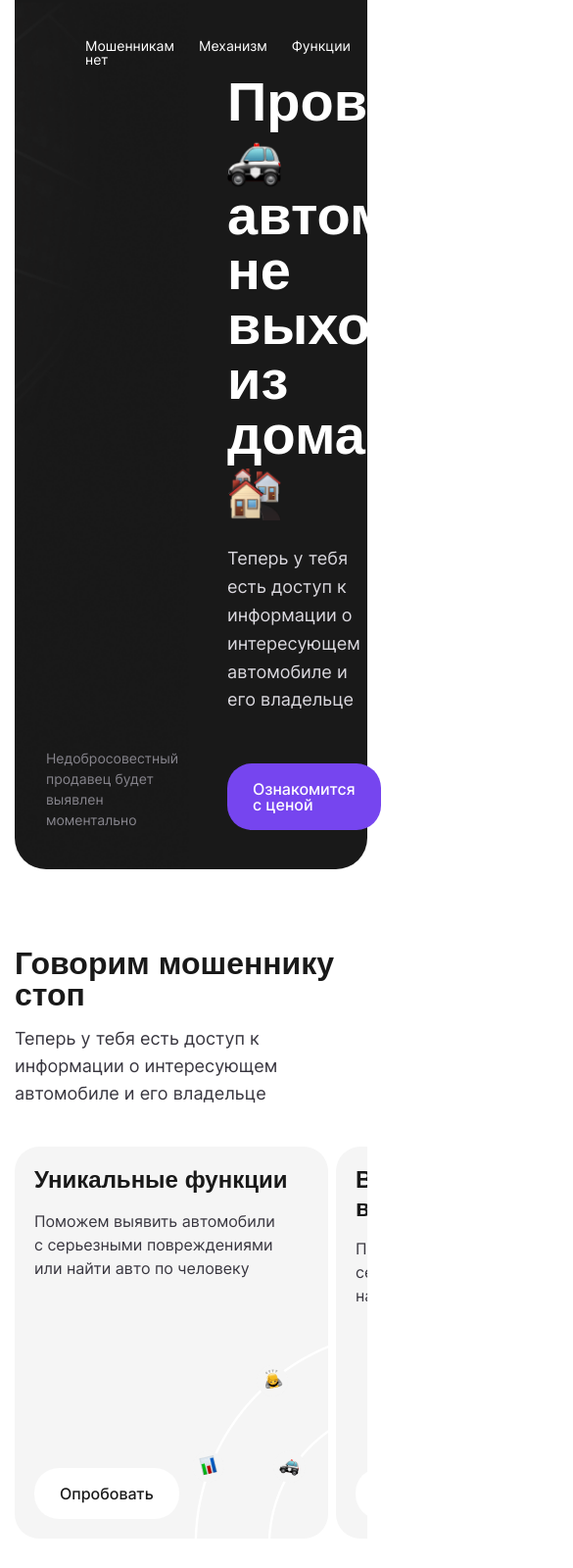
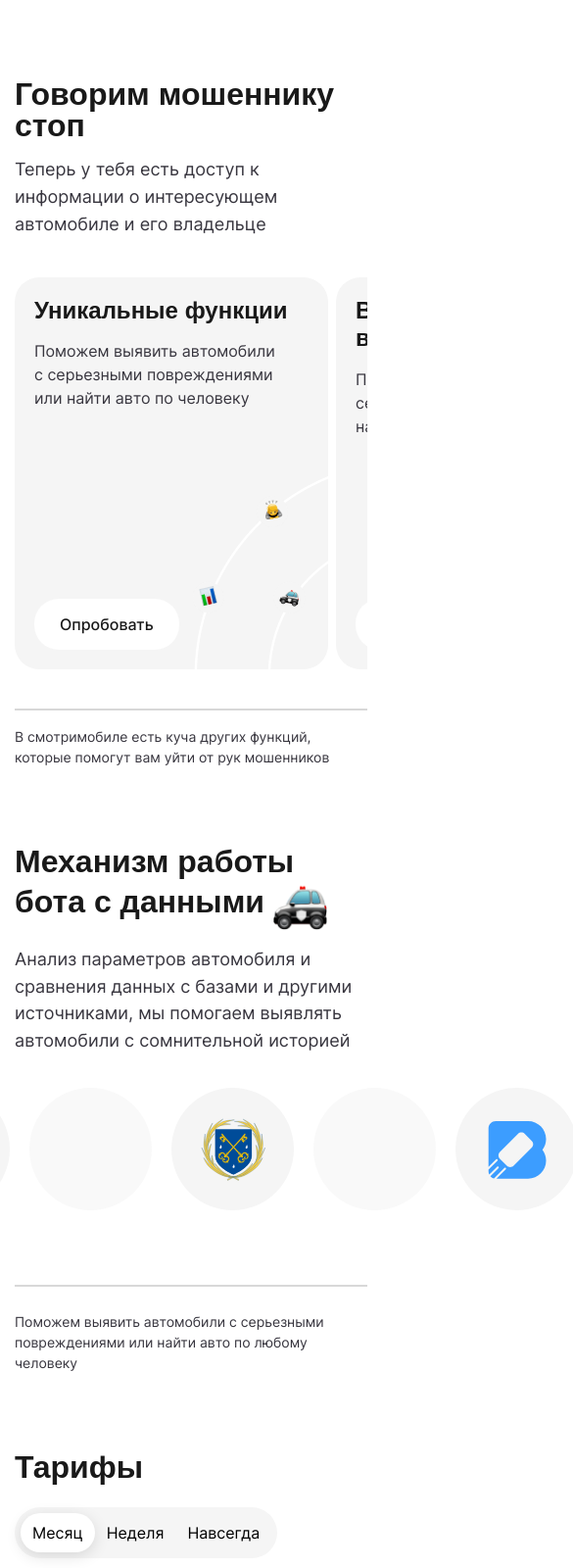
Before and after one commit to XeindsTwo/smotri, a website: page app/index.html in a window 390 px wide. Shown: the top 1600 px of the page at 98% size, 585 px wide, since content can reach past the window. Drawn offline with nearby package versions, Linux system fonts and the light colour scheme; files that its build step writes are made by us from their sources; a web font is replaced by a local one.

Commit message:
адаптив секции с механизмом

```diff
--- a/app/index.html
+++ b/app/index.html
@@ -14,66 +14,6 @@
 
 <body class="body">
 
-<header class="header" id="start">
-    <div class="container">
-        <div class="header__wrapper" style="background-image: url('images/start-bg.webp')">
-            <nav class="header__top">
-                <a class="logo" href="index.html">
-                    <img class="logo__img" src="images/icons/logo.svg" alt="Логотип" width="162" height="30">
-                </a>
-                <div class="header__top-right">
-                    <ul class="header__list">
-                        <li class="header__item">
-                            <a class="header__link" href="#stop">Мошенникам нет</a>
-                        </li>
-                        <li class="header__item">
-                            <a class="header__link" href="#mechanism">Механизм</a>
-                        </li>
-                        <li class="header__item">
-                            <a class="header__link" href="#functions">Функции</a>
-                        </li>
-                        <li class="header__item">
-                            <a class="header__link" href="#tariff">Стоимость</a>
-                        </li>
-                        <li class="header__item">
-                            <a class="header__link" href="#history">Истории</a>
-                        </li>
-                    </ul>
-                    <a class="header__telegram btn" href="">Перейти</a>
-                </div>
-            </nav>
-            <div class="header__content">
-                <p class="header__content-info">
-                    Недобросовестный продавец будет выявлен моментально
-                </p>
-                <div class="header__right">
-                    <h1 class="header__title title">
-                    <span>
-                        Проверь
-                       <img class="title__decor" src="images/icons/1.webp" alt="Эмодзи">
-                    </span>
-                        <br>автомобиль <br>
-                        <span>
-                        не выходя из дома
-                        <img class="title__decor" src="images/icons/2.webp" alt="Эмодзи">
-                    </span>
-                    </h1>
-                    <p class="header__text">
-                        Теперь у тебя есть доступ к информации о интересующем автомобиле и его владельце
-                    </p>
-                    <div class="header__actions">
-                        <a class="header__actions-btn btn btn--big btn--fiol" href="#tariff">
-                            Ознакомится с ценой
-                        </a>
-                        <a class="header__actions-btn btn btn--big" href="#cases">
-                            Успешные кейсы
-                        </a>
-                    </div>
-                </div>
-            </div>
-        </div>
-    </div>
-</header>
 <main>
     <section class="stop indent" id="stop">
     <div class="container">
@@ -133,6 +73,7 @@
                 </p>
             </div>
             <div class="mechanism__decor">
+                <div class="mechanism__items primary" id="mechanismItems">
                     <div class="mechanism__item mechanism__item--gerb mechanism__item--bg">
                         <img src="images/gerbs/1.svg" alt="герб">
                     </div>
@@ -177,6 +118,10 @@
                         <img src="images/gerbs/10.svg" alt="герб">
                     </div>
                 </div>
+            </div>
+            <p class="mechanism__subtext--mobile mechanism__subtext">
+                Поможем выявить автомобили с серьезными повреждениями или найти авто по любому человеку
+            </p>
         </div>
     </div>
 </section>
--- a/app/js/main.js
+++ b/app/js/main.js
@@ -1,4 +1,4 @@
-document.addEventListener("DOMContentLoaded", function () {
+/*document.addEventListener("DOMContentLoaded", function () {
     const menuBtn = document.getElementById('menuBtn');
     const headerInner = document.querySelector('.header__inner');
     const body = document.body;
@@ -53,7 +53,7 @@ document.addEventListener("DOMContentLoaded", function () {
         menuLink.addEventListener("click", handleAnchorClick);
         menuLink.addEventListener("touchstart", handleAnchorClick);
     });
-});
+});*/
 
 const buttons = document.querySelectorAll('.tariff__buttons button');
 const price = document.querySelector('.tariff__price .tariff__value');
@@ -93,6 +93,49 @@ btnFooter.addEventListener('click', () => {
     }
 });
 
+const mechanismItems = document.getElementById("mechanismItems");
+let animationActive = false;
+
+function initAnimation() {
+    const items = document.querySelectorAll(".mechanism__item");
+    items.forEach((item) => {
+        const clonedItem = item.cloneNode(true);
+        mechanismItems.appendChild(clonedItem);
+    });
+
+    let scrollAmount = 0;
+
+    function scrollItems() {
+        scrollAmount += 1;
+        mechanismItems.style.transform = `translateX(-${scrollAmount}px)`;
+        if (scrollAmount >= mechanismItems.offsetWidth / 2) {
+            scrollAmount = 0;
+            mechanismItems.style.transform = "translateX(0)";
+        }
+    }
+
+    animationActive = true;
+    setInterval(scrollItems, 10);
+}
+
+function stopAnimation() {
+    while (mechanismItems.firstChild) {
+        mechanismItems.removeChild(mechanismItems.firstChild);
+    }
+    animationActive = false;
+}
+
+function handleResize() {
+    if (window.innerWidth < 1260 && !animationActive) {
+        initAnimation();
+    } else if (window.innerWidth >= 1260 && animationActive) {
+        stopAnimation();
+    }
+}
+
+handleResize();
+window.addEventListener("resize", handleResize);
+
 /*
 const tariffSection = document.getElementById('tariff');
 const footer = document.getElementById('footer');
--- a/app/scss/_global.scss
+++ b/app/scss/_global.scss
@@ -140,6 +140,10 @@ html {
   }
 }
 
+.mobile-text {
+
+}
+
 ::-webkit-scrollbar {
   width: 5px;
 }
--- a/app/scss/home/_mechanism.scss
+++ b/app/scss/home/_mechanism.scss
@@ -1,7 +1,12 @@
 .mechanism {
   &__inner {
+    position: relative;
     display: flex;
     gap: 85px;
+    @media (max-width: 1260px) {
+      flex-direction: column;
+      gap: 40px;
+    }
   }
 
   &__left {
@@ -10,6 +15,9 @@
     max-width: 430px;
     width: 100%;
     padding-left: 25px;
+    @media (max-width: 610px) {
+      padding-left: 0;
+    }
   }
 
   &__title {
@@ -19,6 +27,9 @@
   &__text {
     font-size: 18px;
     line-height: 1.55;
+    @media (max-width: 365px) {
+      font-size: 16px;
+    }
   }
 
   &__subtext {
@@ -26,14 +37,54 @@
     padding-top: 25px;
     border-top: 2px solid #D8D8D8;
     color: $black_text;
+    @media (max-width: 1260px) {
+      display: none;
+    }
+
+    &--mobile {
+      display: none;
+      margin-left: 25px;
+      margin-top: 195px;
+      @media (max-width: 1260px) {
+        display: block;
+        max-width: 400px;
+      }
+      @media (max-width: 610px) {
+        margin-left: 0;
+      }
+      @include r($phone) {
+        font-size: 14px;
+      }
+    }
   }
 
   &__decor {
+    margin-left: auto;
+    margin-right: 70px;
+
+    @media (max-width: 1260px) {
+      white-space: nowrap;
+      overflow-x: hidden;
+      position: absolute;
+      bottom: 166px;
+      left: -65px;
+      margin-right: 0;
+    }
+  }
+
+  &__items {
     display: grid;
     grid-template-columns: repeat(5, 1fr);
     grid-gap: 28px;
-    margin-left: auto;
-    margin-right: 70px;
+
+    @media (max-width: 1330px) {
+      grid-gap: 20px;
+      margin-left: 0;
+    }
+    @media (max-width: 1260px) {
+      display: flex;
+      white-space: nowrap;
+    }
   }
 
   &__item {
@@ -41,6 +92,10 @@
     height: 135px;
     border: 4px solid transparent;
     border-radius: 50%;
+    @media (max-width: 1330px) {
+      width: 125px;
+      height: 125px;
+    }
 
     &--bg {
       background-color: rgba(#F5F5F5, 0.55);
--- a/app/scss/home/_stop.scss
+++ b/app/scss/home/_stop.scss
@@ -20,6 +20,9 @@
   &__top-text {
     font-size: 18px;
     line-height: 1.55;
+    @media (max-width: 365px) {
+      font-size: 16px;
+    }
   }
 
   &__subtext {
```
Also changed, not shown: app/html/home/_mechanism.html (+5 -0 lines), app/html/index.html (+0 -1 lines), app/css/style.min.css, app/js/main.min.js. Lines whose indentation alone changed are shown as unchanged.
